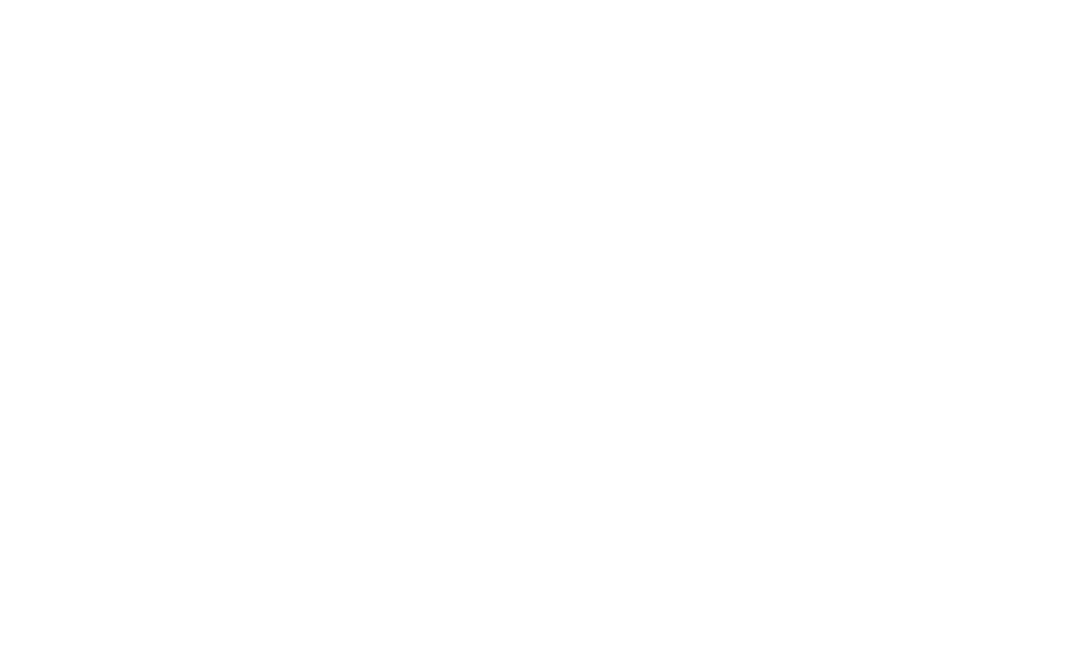
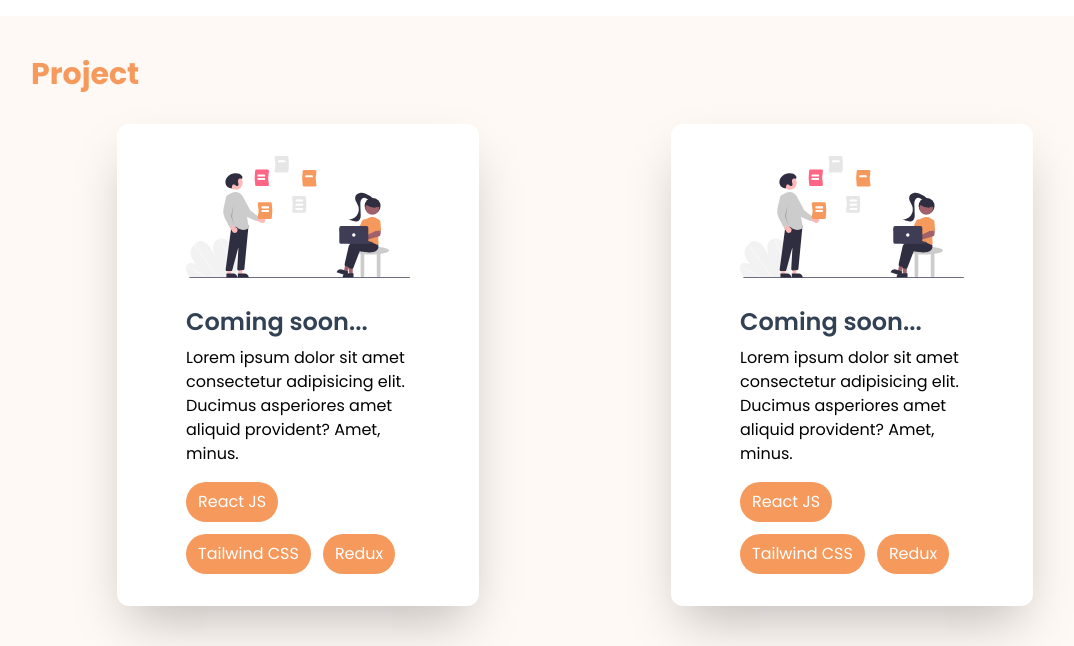
Before and after one commit to dennywr/portofolio, a React (Vite) app: page / in a window 1280 px wide. Shown: the part 2151-2797 px from the top of the page, without its empty margins (65-1139 px from the left). Before the commit the page ends 2167 px from the top, so only its background shows below. Built offline with nearby package versions, Linux system fonts and the light colour scheme.

Commit message:
create Project component

```diff
--- a/src/App.jsx
+++ b/src/App.jsx
@@ -1,6 +1,7 @@
 import About from "./components/About/About";
 import Hero from "./components/Hero/Hero";
 import Navbar from "./components/Navbar/Navbar";
+import Project from "./components/Project/Project";
 import Skill from "./components/Skill/Skill";
 
 function App() {
@@ -14,6 +15,7 @@
       <Hero />
       <About />
       <Skill />
+      <Project />
     </>
   );
 }
--- /dev/null
+++ b/src/components/Project/Project.jsx
@@ -0,0 +1,35 @@
+import ProjectList from "../ProjectList/ProjectList";
+
+const templateDataProject = [
+  {
+    title: "Coming soon...",
+    image: "./img/project-template.svg",
+    desc: "Lorem ipsum dolor sit amet consectetur adipisicing elit. Ducimus asperiores amet aliquid provident? Amet, minus.",
+    stack: ["React JS", "Tailwind CSS", "Redux"],
+  },
+  {
+    title: "Coming soon...",
+    image: "./img/project-template.svg",
+    desc: "Lorem ipsum dolor sit amet consectetur adipisicing elit. Ducimus asperiores amet aliquid provident? Amet, minus.",
+    stack: ["React JS", "Tailwind CSS", "Redux"],
+  },
+];
+
+export default function Project() {
+  return (
+    <section className="mx-auto w-screen bg-primary/[.06]">
+      <div className="container mx-auto py-10">
+        <div className="container mb-8">
+          <h1 className="text-xl font-bold text-primary lg:text-3xl">
+            Project
+          </h1>
+        </div>
+        <ul className="container space-y-5 lg:flex lg:justify-around lg:space-x-5 lg:space-y-0">
+          {templateDataProject.map((project, i) => (
+            <ProjectList project={project} key={i} />
+          ))}
+        </ul>
+      </div>
+    </section>
+  );
+}
--- /dev/null
+++ b/src/components/ProjectList/ProjectList.jsx
@@ -0,0 +1,32 @@
+export default function ProjectList({ project }) {
+  return (
+    <li className="flex flex-col justify-center gap-7 rounded-xl bg-white p-8 shadow-2xl duration-150 ease-in hover:scale-105 hover:bg-primary/[.09] md:flex-row md:items-center lg:w-1/2 lg:flex-col xl:w-1/3">
+      {/* title < medium */}
+      <h2 className="text-xl font-semibold text-slate-700 md:hidden">
+        {project.title}
+      </h2>
+      <img
+        src={project.image}
+        alt="Project"
+        className="h-full md:w-1/2 lg:w-3/4"
+      />
+      {/* medium > title */}
+      <div className="flex w-3/4 flex-col gap-2">
+        <h2 className="hidden text-xl font-semibold text-slate-700 md:inline-block md:text-2xl   lg:text-xl xl:text-2xl">
+          {project.title}
+        </h2>
+        <p className="xl:text-md md:mb-2 lg:mb-2">{project.desc}</p>
+        <div className="flex flex-wrap items-center justify-start gap-3 text-white">
+          {project.stack.map((el, i) => (
+            <span
+              className="rounded-full bg-primary px-4 py-2 xl:px-3 xl:py-2"
+              key={i}
+            >
+              {el}
+            </span>
+          ))}
+        </div>
+      </div>
+    </li>
+  );
+}
```
Also changed, not shown: public/img/project-template.svg (added).
